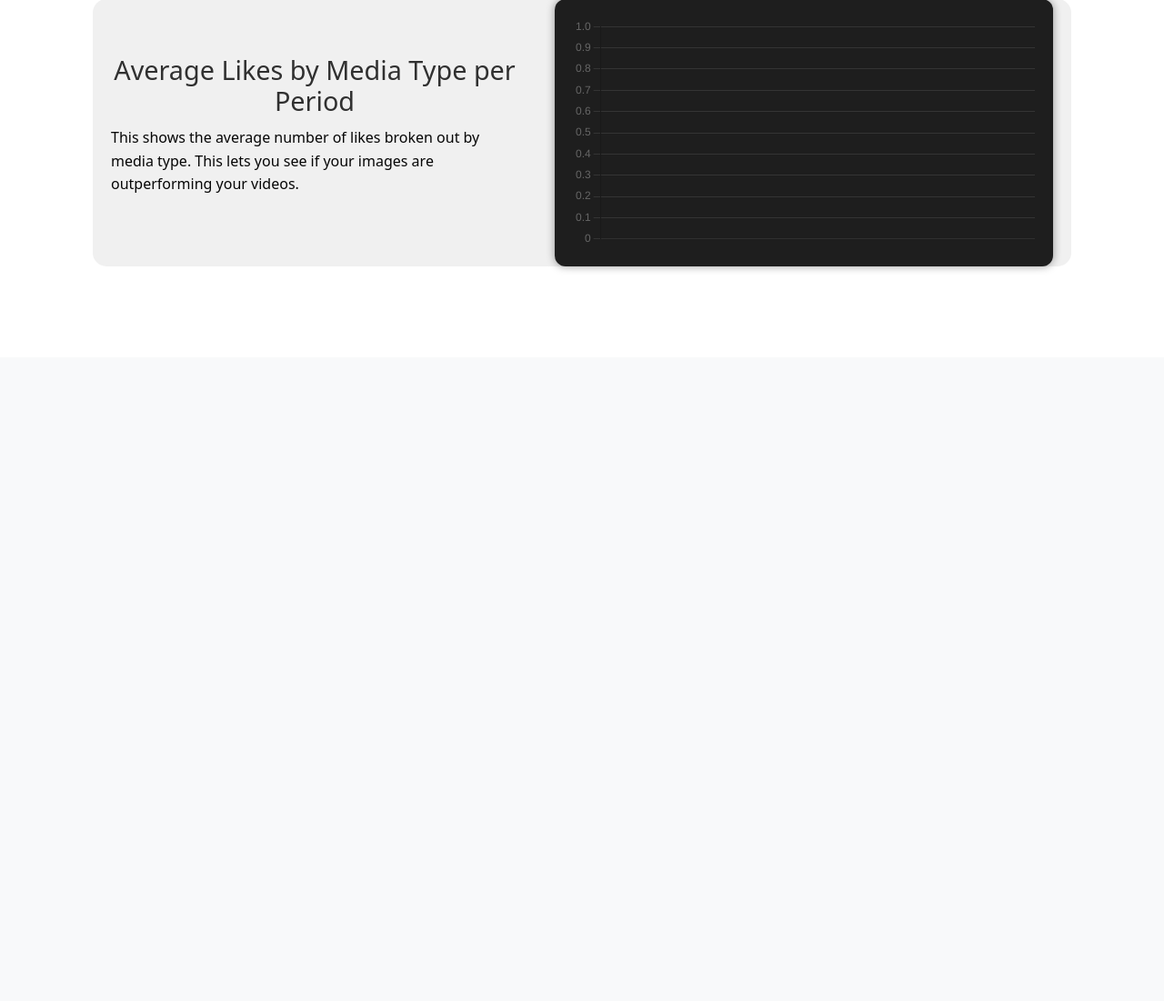
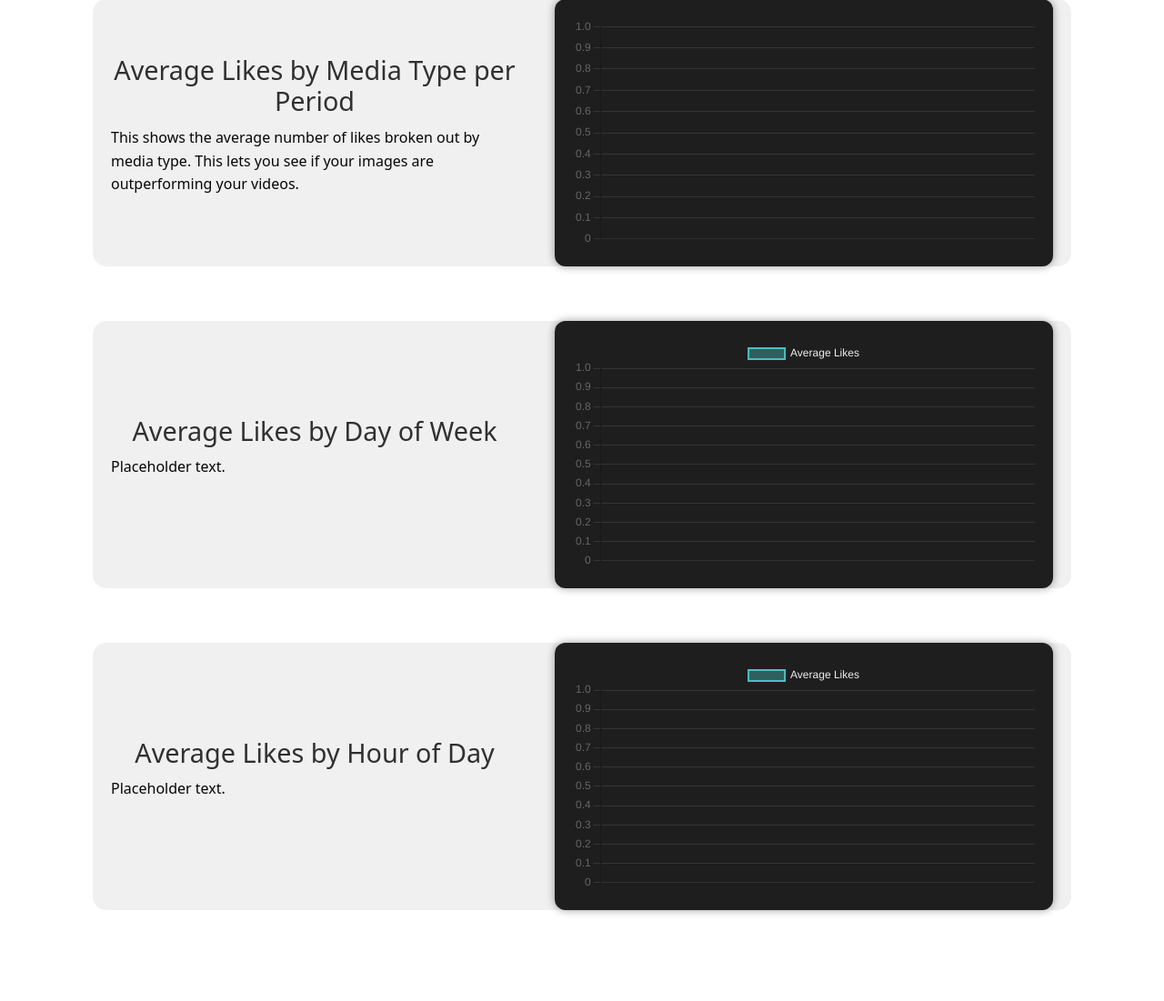
Before and after one commit to cluck28/bluesky-automation, a Flask app: template src/templates/analytics.html in a window 1280 px wide. Shown: the part 2447-3548 px from the top of the page at 91% size. Before the commit the page ends 2744 px from the top, so only its background shows below. Run offline with Flask 3, Linux system fonts and the light colour scheme; the template is opened without the code that fills it, so the values that code supplies are empty; parts of the project's set-up code (start-up, migrations or seed data) failed here and were passed over.

Commit message:
schedule at random times

```diff
--- a/src/app.py
+++ b/src/app.py
@@ -15,6 +15,8 @@ from analytics.aggregations import (
     embed_type_agg_user_feed_dataframe,
     get_user_feed_df,
     stacked_agg_user_feed_dataframe,
+    agg_post_engagement_by_post_day,
+    agg_post_engagement_by_post_hour,
 )
 from analytics.engagement import (
     get_engagement_df,
@@ -208,6 +210,8 @@ def analytics():
     avg_likes_by_type = embed_type_agg_user_feed_dataframe(
         feed_df, "average_likes", "like_count", "mean", period
     )
+    post_engagement_by_post_day = agg_post_engagement_by_post_day(feed_df)
+    post_engagement_by_post_hour = agg_post_engagement_by_post_hour(feed_df)
     return render_template(
         "analytics.html",
         handle=handle,
@@ -228,6 +232,8 @@ def analytics():
         stacked_totals=stacked_totals,
         stacked_averages=stacked_averages,
         average_likes_by_type=avg_likes_by_type,
+        post_engagement_by_post_day=post_engagement_by_post_day,
+        post_engagement_by_post_hour=post_engagement_by_post_hour,
     )
 
 
@@ -280,14 +286,22 @@ def add_rule():
 def update_order():
     data = request.get_json()
     old_schedule = get_saved_schedule(SCHEDULE_FOLDER)
+    min_date = min([item["date"] for item in old_schedule])
     new_schedule = []
+    i = 0
     for item in data.get("order", []):
         for old_entries in old_schedule:
             if old_entries["path"] == item:
                 old_text = old_entries["text"]
-        new_schedule.append(
-            {"path": item, "text": old_text, "date": None, "status": None}
-        )
+        if i == 0:
+            new_schedule.append(
+                {"path": item, "text": old_text, "date": min_date, "status": None}
+            )
+        else:
+            new_schedule.append(
+                {"path": item, "text": old_text, "date": None, "status": None}
+            )
+        i += 1
     update_saved_schedule(SCHEDULE_FOLDER, RULES_FOLDER, new_schedule)
     media_items = get_saved_schedule(SCHEDULE_FOLDER)
     return render_template("_sortable_list.html", media_items=media_items)
--- a/src/bluesky_client/get_author_feed.py
+++ b/src/bluesky_client/get_author_feed.py
@@ -80,7 +80,11 @@ def get_author_feed(client: Client, client_did: str, limit: int = 30) -> List[Po
                 repost_count=post.repost_count,
                 bookmark_count=post.bookmarkCount,
             )
-            cleaned_data.append(parsed_post)
+            # Ignore text posts
+            if parsed_post.embed.embed_type != "other":
+                # Only main posts and not replies
+                if not post.record.reply:
+                    cleaned_data.append(parsed_post)
         cursor = data.cursor
         if not cursor:
             break
--- a/src/scheduler/scheduler_utils.py
+++ b/src/scheduler/scheduler_utils.py
@@ -2,6 +2,7 @@ from typing import Dict, List
 
 import numpy as np
 import pandas as pd
+import random
 
 
 def _build_schedule(file_path: str, schedule: List[Dict], rules: List[Dict]):
@@ -22,7 +23,7 @@ def _build_schedule(file_path: str, schedule: List[Dict], rules: List[Dict]):
             df.at[i, "date"] = current_max
     # Overwrite the hour in the day
     df["date"] = df["date"].apply(
-        lambda x: x.replace(hour=8, minute=0, second=0, microsecond=0)
+        lambda x: x.replace(hour=random.randint(0, 23), minute=0, second=0, microsecond=0)
     )
     # Define conditions
     df["days_diff"] = (df["date"] - pd.Timestamp.today()).dt.days
--- a/src/templates/analytics.html
+++ b/src/templates/analytics.html
@@ -128,6 +128,24 @@
             <canvas id="averageLikesByTypeStackedChart"></canvas>
         </div>
     </div>
+    <div class="chart-row">
+        <div class="chart-text">
+            <h2>Average Likes by Day of Week</h2>
+            <p>Placeholder text.</p>
+        </div>
+        <div class="chart-box">
+            <canvas id="averageLikesByDay"></canvas>
+        </div>
+    </div>
+    <div class="chart-row">
+        <div class="chart-text">
+            <h2>Average Likes by Hour of Day</h2>
+            <p>Placeholder text.</p>
+        </div>
+        <div class="chart-box">
+            <canvas id="averageLikesByHour"></canvas>
+        </div>
+    </div>
 </div>
 
 <script>
@@ -137,6 +155,8 @@
     const chartData4 = {{ stacked_totals | tojson }};
     const chartData5 = {{ stacked_averages | tojson }};
     const chartData6 = {{ average_likes_by_type | tojson }};
+    const chartData7 = {{ post_engagement_by_post_day | tojson }};
+    const chartData8 = {{ post_engagement_by_post_hour | tojson }};
 
     const ctx1 = document.getElementById('totalLikesChart').getContext('2d');
     const ctx2 = document.getElementById('averageLikesChart').getContext('2d');
@@ -144,6 +164,8 @@
     const ctx4 = document.getElementById('totalInteractionsStackedChart').getContext('2d');
     const ctx5 = document.getElementById('averageInteractionsStackedChart').getContext('2d');
     const ctx6 = document.getElementById('averageLikesByTypeStackedChart').getContext('2d');
+    const ctx7 = document.getElementById('averageLikesByDay').getContext('2d');
+    const ctx8 = document.getElementById('averageLikesByHour').getContext('2d');
     new Chart(ctx1, {
         type: 'bar',
         data: {
@@ -333,5 +355,77 @@
             }
         }
     });
+    new Chart(ctx7, {
+        type: 'bar',
+        data: {
+            labels: chartData7.labels,
+            datasets: [{
+                label: 'Average Likes',
+                data: chartData7.values,
+                backgroundColor: 'rgba(75, 192, 192, 0.4)',
+                borderColor: 'rgba(75, 192, 192, 1)',
+                borderWidth: 2
+            }]
+        },
+        options: {
+            responsive: true,
+            scales: {
+                y: {
+                    beginAtZero: true,
+                    grid: {
+                        color: 'rgba(255,255,255,0.1)'
+                    }
+                },
+                x: {
+                    grid: {
+                        color: 'rgba(255,255,255,0.1)'
+                    }
+                }
+            },
+            plugins: {
+                legend: {
+                    labels: {
+                        color: '#eee'
+                    }
+                }
+            }
+        }
+    });
+    new Chart(ctx8, {
+        type: 'bar',
+        data: {
+            labels: chartData8.labels,
+            datasets: [{
+                label: 'Average Likes',
+                data: chartData8.values,
+                backgroundColor: 'rgba(75, 192, 192, 0.4)',
+                borderColor: 'rgba(75, 192, 192, 1)',
+                borderWidth: 2
+            }]
+        },
+        options: {
+            responsive: true,
+            scales: {
+                y: {
+                    beginAtZero: true,
+                    grid: {
+                        color: 'rgba(255,255,255,0.1)'
+                    }
+                },
+                x: {
+                    grid: {
+                        color: 'rgba(255,255,255,0.1)'
+                    }
+                }
+            },
+            plugins: {
+                legend: {
+                    labels: {
+                        color: '#eee'
+                    }
+                }
+            }
+        }
+    });
 </script>
 {% endblock %}
```
Also changed, not shown: src/analytics/aggregations.py (+20 -0 lines).
